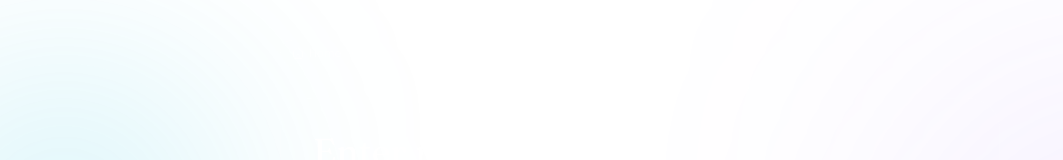
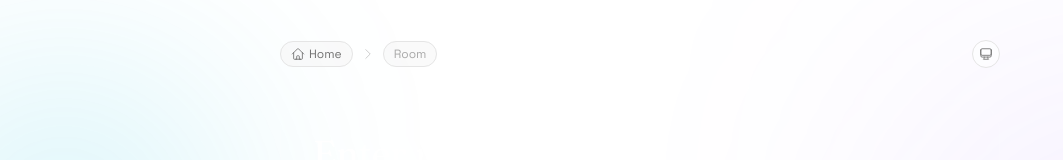
Before and after one commit to okolomaifeanyi/anonymous, a Next.js app: page /room in a window 1280 px wide. Shown: the top 160 px of the page, without its empty margins (0-1063 px from the left). Built offline with nearby package versions, Linux system fonts and the light colour scheme.

Commit message:
Add ThemeToggle, update Breadcrumbs with theme switcher and semantic tokens

```diff
--- a/src/components/breadcrumbs.tsx
+++ b/src/components/breadcrumbs.tsx
@@ -3,6 +3,9 @@
 import Link from "next/link";
 import { usePathname } from "next/navigation";
 import { ChevronRightIcon, HomeIcon } from "@heroicons/react/24/outline";
+
+import ThemeToggle from "@/components/theme-toggle";
+import { cn } from "@/lib/utils";
 
 const labelMap: Record<string, string> = {
   admin: "Admin",
@@ -29,37 +32,18 @@ function isLinkableCrumb(segments: string[], index: number) {
   const href = `/${segments.slice(0, index + 1).join("/")}`;
   const first = segments[0];
 
-  if (href === "/admin") {
-    return true;
-  }
-
-  if (first === "auth") {
-    return href === "/auth/login";
-  }
+  if (href === "/admin") return true;
+  if (first === "auth") return href === "/auth/login";
 
   if (first === "admin") {
-    if (segments[1] !== "org") {
-      return false;
-    }
-
-    if (href === "/admin/org/new") {
-      return true;
-    }
-
-    if (index >= 2 && segments[2] !== "new") {
-      return true;
-    }
-
+    if (segments[1] !== "org") return false;
+    if (href === "/admin/org/new") return true;
+    if (index >= 2 && segments[2] !== "new") return true;
     return false;
   }
 
-  if (first === "room") {
-    return index >= 1;
-  }
-
-  if (first === "org") {
-    return index >= 1;
-  }
+  if (first === "room") return index >= 1;
+  if (first === "org") return index >= 1;
 
   return index === 0;
 }
@@ -70,10 +54,7 @@ export default function Breadcrumbs() {
 
   const crumbs = segments
     .map((segment, index) => {
-      if (segments[0] === "auth" && index === 0) {
-        return null;
-      }
-
+      if (segments[0] === "auth" && index === 0) return null;
       const href = `/${segments.slice(0, index + 1).join("/")}`;
       return {
         href,
@@ -86,32 +67,35 @@ export default function Breadcrumbs() {
   return (
     <nav
       aria-label="Breadcrumb"
-      className="flex flex-wrap items-center gap-2 text-xs text-white/60"
+      className="flex flex-wrap items-center gap-2 text-xs text-muted-foreground"
     >
       <Link
         href="/"
-        className="inline-flex items-center gap-1 rounded-full border border-white/10 bg-white/5 px-2.5 py-1 text-white/70 transition hover:text-white"
+        className="inline-flex items-center gap-1 rounded-full border border-border bg-muted/50 px-2.5 py-1 text-muted-foreground transition hover:text-foreground"
       >
         <HomeIcon className="h-3.5 w-3.5" />
         Home
       </Link>
       {crumbs.map((crumb) => (
         <span key={crumb.href} className="inline-flex items-center gap-2">
-          <ChevronRightIcon className="h-3.5 w-3.5 text-white/40" />
+          <ChevronRightIcon className="h-3.5 w-3.5 text-muted-foreground/40" />
           {crumb.linkable ? (
             <Link
               href={crumb.href}
-              className="rounded-full border border-white/10 bg-white/5 px-2.5 py-1 text-white/70 transition hover:text-white"
+              className="rounded-full border border-border bg-muted/50 px-2.5 py-1 text-muted-foreground transition hover:text-foreground"
             >
               {crumb.label}
             </Link>
           ) : (
-            <span className="rounded-full border border-white/10 bg-white/5 px-2.5 py-1 text-white/50">
+            <span className="rounded-full border border-border bg-muted/50 px-2.5 py-1 text-muted-foreground/60">
               {crumb.label}
             </span>
           )}
         </span>
       ))}
+      <span className="ml-auto">
+        <ThemeToggle />
+      </span>
     </nav>
   );
 }
--- /dev/null
+++ b/src/components/theme-toggle.tsx
@@ -0,0 +1,41 @@
+"use client";
+
+import {
+  ComputerDesktopIcon,
+  MoonIcon,
+  SunIcon,
+} from "@heroicons/react/24/outline";
+import { useTheme } from "next-themes";
+
+const themes = ["system", "light", "dark"] as const;
+type Theme = (typeof themes)[number];
+
+const icons: Record<Theme, typeof SunIcon> = {
+  system: ComputerDesktopIcon,
+  light: SunIcon,
+  dark: MoonIcon,
+};
+
+const labels: Record<Theme, string> = {
+  system: "Switch to light theme",
+  light: "Switch to dark theme",
+  dark: "Switch to system theme",
+};
+
+export default function ThemeToggle() {
+  const { theme, setTheme } = useTheme();
+  const current = (theme as Theme) ?? "system";
+  const next = themes[(themes.indexOf(current) + 1) % themes.length];
+  const Icon = icons[current];
+
+  return (
+    <button
+      type="button"
+      onClick={() => setTheme(next)}
+      aria-label={labels[current]}
+      className="inline-flex items-center justify-center rounded-full border border-border bg-background/50 p-1.5 text-muted-foreground transition hover:text-foreground"
+    >
+      <Icon className="h-3.5 w-3.5" />
+    </button>
+  );
+}
```
Also changed, not shown: 1 other file (tests, documents, lock files or other folders).
